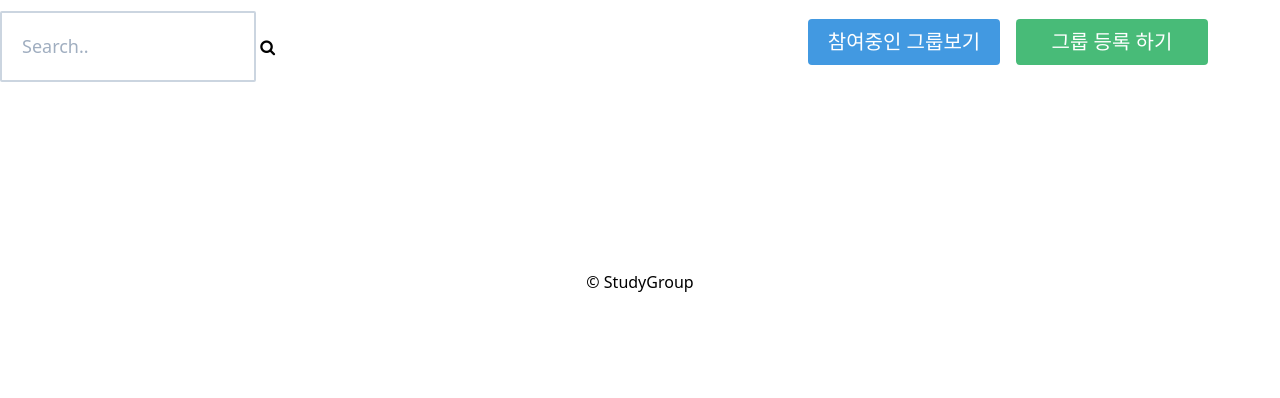
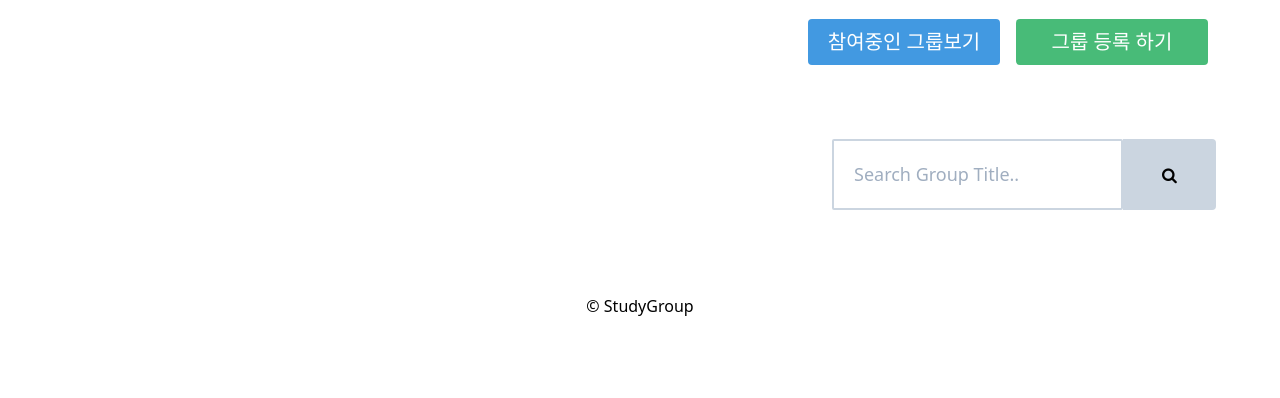
Before and after one commit to shoon2430/studygroup, a Django app: page / in a window 1280 px wide. Shown: the part 449-847 px from the top of the page. Before the commit the page ends 741 px from the top, so only its background shows below. Run offline with Django 3.2, Linux system fonts and the light colour scheme; the visitor is signed in with stand-in values (Sample User, id 1); data that the repository does not hold is empty.

Commit message:
add main page search function

```diff
--- a/groups/views.py
+++ b/groups/views.py
@@ -20,7 +20,11 @@ class GroupList(ListView):
 
     def get_queryset(self):
         queryset = super(GroupList, self).get_queryset()
-        print(queryset)
+        search_data = self.request.GET.get("search")
+        if search_data:
+            search_queryset = queryset.filter(title__contains=str(search_data))
+            return search_queryset
+
         return queryset
 
 
--- a/plans/views.py
+++ b/plans/views.py
@@ -15,7 +15,6 @@ from django.views.generic import (
 )
 from django.contrib.auth.mixins import LoginRequiredMixin
 from django.contrib.auth.decorators import login_required
-
 
 
 from .forms import (
@@ -168,3 +167,7 @@ class createFeedback(LoginRequiredMixin, FormView):
         return HttpResponseRedirect(
             reverse("groups:plan-detail", args=(group_pk, plan_pk,))
         )
+
+
+class FeedbackDetail(LoginRequiredMixin, DeleteView):
+    model = plan_models.Feedback
--- a/templates/groups/group_list.html
+++ b/templates/groups/group_list.html
@@ -11,9 +11,11 @@ Home
 <link rel="stylesheet" href="https://cdnjs.cloudflare.com/ajax/libs/font-awesome/4.7.0/css/font-awesome.min.css">
 
 <div class="container mx-auto pb-10">
-    <div class="rounded-lg bg-gray-800 mt-32 mb-8 bg-cover bg-center mx-16"
-        style="height: 40vh; background-image:url('static/image/main_2.jpg')">
-    </div>
+    <a href="{% url 'core:home' %}">
+        <div class="rounded-lg bg-gray-800 mt-32 mb-8 bg-cover bg-center mx-16"
+            style="height: 40vh; background-image:url('static/image/main_2.jpg')">
+        </div>
+    </a>
     <div class="search w-auto mx-16 -mt-5">
 
         {% if request.user.is_authenticated %}
@@ -31,13 +33,16 @@ Home
         {% endif %}
     </div>
 
+    <div class="grid mx-16 mt-40">
+        <form action="{% url 'core:home'%}" method="GET">
+            <div class="float-right w-4/12 flex">
+                <input type="text" placeholder="Search Group Title.." name="search">
+                <button class="bg-gray-400 w-32 rounded-r" type="submit"><i class="fa fa-search"></i></button>
+            </div>
+        </form>
+    </div>
 
-    <form class="example" action="#">
-        <input type="text" placeholder="Search.." name="search" class="w-64">
-        <button type="submit"><i class="fa fa-search"></i></button>
-    </form>
-
-    <div class="grid mx-16 mt-32">
+    <div class="grid mx-16 mt-6">
         {% for group in groups%}
 
         <a class="list-item flex my-3" href="{% url 'groups:detail' group.pk%}">
```
Also changed, not shown: templates/groups/my_group_manage.html (+7 -8 lines).
